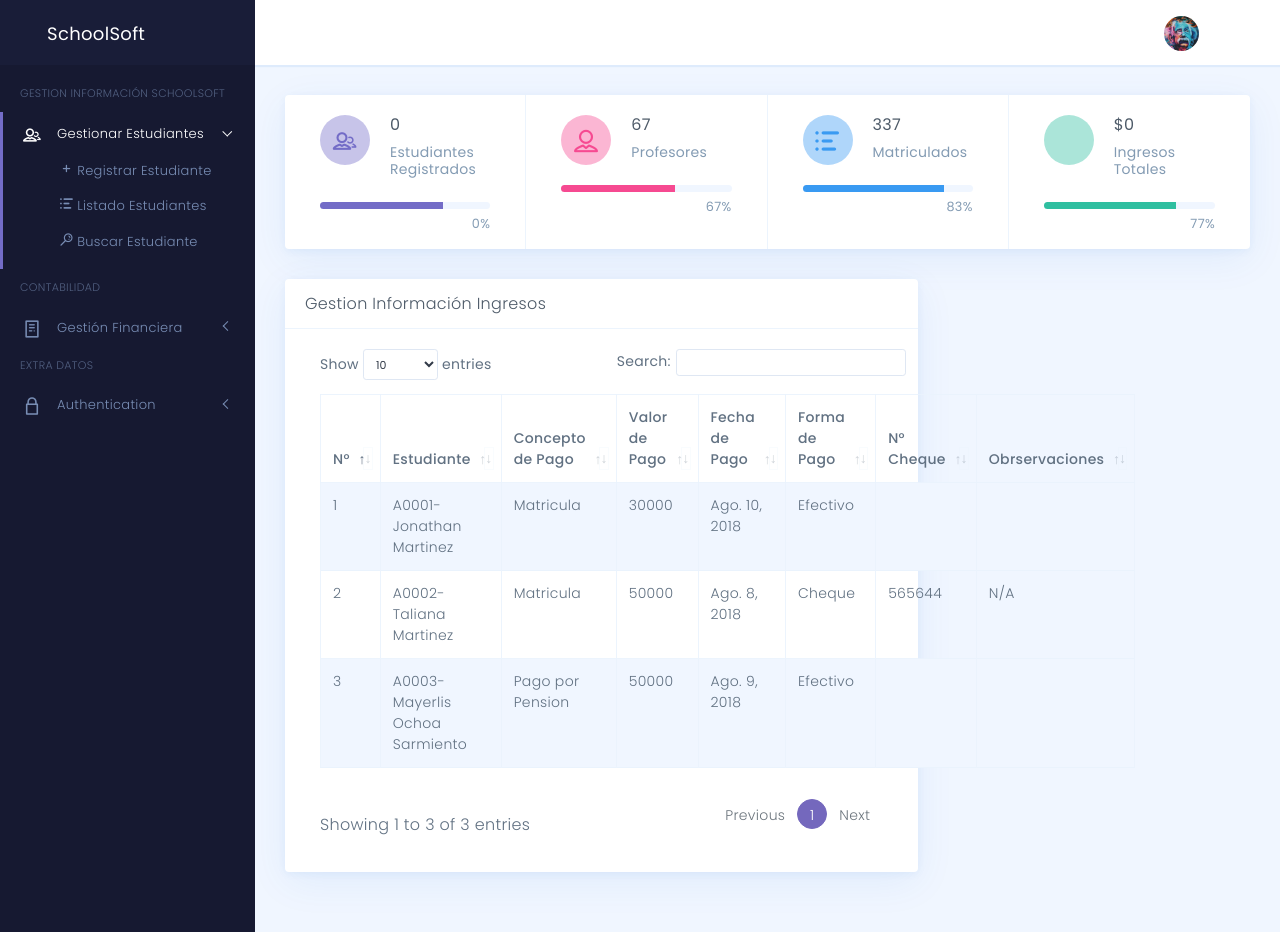
After one commit to Tathan1047/SchoolSoft, a Django app: template school/template/finance/list_general_payments.html in a window 1280 px wide. The commit adds this page. Run offline with Django 3.2, Linux system fonts and the light colour scheme; the template is opened without the code that fills it: values that come from a table or form of the project are taken from there, others are empty; data comes from the database, SQL or seed files in the repository; both versions use the stored data as it was after the commit; parts of the project's set-up code (start-up, migrations or seed data) failed here and were passed over; some libraries are stand-ins or nearby versions; some web fonts are replaced.

Commit message:
Add Table payments and templates Finance

```diff
--- a/school/apps/student/models.py
+++ b/school/apps/student/models.py
@@ -1,3 +1,6 @@
+import random
+import string
+
 from django.db import models
 
 #Modelo tipo de documentos
@@ -20,9 +23,10 @@
     def __str__(self):
         return self.paymentsconcepts
 
+
 #Modelo Estudiantes
 class Student (models.Model):
-    code_student= models.CharField(max_length=10, primary_key= True, unique= True)
+    code_student= models.AutoField(max_length=9, primary_key= True, unique= True)
     name_student=models.CharField(max_length=50)
     lastname_student=models.CharField(max_length=50)
     document_type = models.ForeignKey(Documenttype, on_delete=models.CASCADE)
@@ -36,8 +40,11 @@
     cellphone_number=models.CharField(max_length=40)
     register_date=models.DateField()
 
+    def code_studen_format(self):
+        return 'A'+ str(self.code_student).zfill(4)
+
     def __str__(self):
-        return (self.code_student+ '-' + self.name_student + ' ' +  self.lastname_student)
+        return (str(self.code_studen_format())+ '-' + self.name_student + ' ' +  self.lastname_student)
 
 #Modelo Pagos
 class Payments (models.Model):
--- a/school/apps/student/urls.py
+++ b/school/apps/student/urls.py
@@ -1,10 +1,12 @@
 from django.conf.urls import url
-from apps.student.views import InicioTemplateView, RegisterpaymentsCreateView, StudentListView, RegisterstudentCreateView
+from apps.student.views import InicioTemplateView, RegisterpaymentsCreateView, StudentListView, RegisterstudentCreateView, ListpaymentsView
 
 
 urlpatterns = [
     url(r'^$', InicioTemplateView.as_view(), name="inicio"),
     url(r'^registerpayments/$', RegisterpaymentsCreateView.as_view(), name="registerpayments"),
     url(r'^liststudents/$', StudentListView.as_view(), name="liststudents"),
-    url(r'^registerstudent/$', RegisterstudentCreateView.as_view(), name="registerstudent")
+    url(r'^registerstudent/$', RegisterstudentCreateView.as_view(), name="registerstudent"),
+    url(r'^listpayments/$', ListpaymentsView.as_view(), name="listpayments")
+
 ]
--- a/school/school/urls.py
+++ b/school/school/urls.py
@@ -19,5 +19,6 @@
 urlpatterns = [
     url(r'^admin/', admin.site.urls),
     url(r'^', include('apps.student.urls', namespace='student')),
+    url(r'^', include('apps.student.urls', namespace='finance'))
 
 ]
--- a/school/template/base.html
+++ b/school/template/base.html
@@ -6,7 +6,7 @@
 	<meta charset="UTF-8">
 	<meta name="viewport" content="width=device-width, initial-scale=1.0">
 	<meta http-equiv="X-UA-Compatible" content="ie=edge">
-	<title>{% block title %}School Soft | Dashboard{% endblock %}</title>
+	<title>{% block title %}SchoolSoft | Dashboard{% endblock %}</title>
 
 
 	<!-- ================== GOOGLE FONTS ==================-->
@@ -85,8 +85,8 @@
 						<li class="nav-dropdown">
 							<a class="has-arrow" href="#" aria-expanded="false"><i class="icon dripicons-document"></i><span>Gestión Financiera</span></a>
 							<ul class="collapse nav-sub" aria-expanded="false">
-								<li><a href="{% url 'student:registerpayments' %}"><i class="icon dripicons-plus"></i><span>&nbsp;Registrar Ingresos</span></a></li>
-								<li><a href="auth.register.html"><span>Register</span></a></li>
+								<li><a href="{% url 'finance:registerpayments' %}"><i class="icon dripicons-plus"></i><span>&nbsp;Registrar Ingresos</span></a></li>
+								<li><a href="{% url 'finance:listpayments' %}"><i class="icon dripicons-list"></i><span> Listado General Ingresos</span></a></li>
 								<li><a href="auth.forgot-password.html"><span>Forgot Password</span></a></li>
 							</ul>
 						</li>
@@ -240,7 +240,7 @@
 											<div class="icon-rounded icon-rounded-success float-left m-r-20">
 												<i class="la la-dollar f-w-600"></i>
 											</div>
-											<h5 class="card-title m-b-5 prepend-currency counter" data-count="37873">0</h5>
+											<h5 class="card-title m-b-5 prepend-currency counter" data-count="{{ sum_income }}">0</h5>
 											<h6 class="text-muted m-t-10">
 												Ingresos Totales
 											</h6>
@@ -297,7 +297,7 @@
 <script src="{% static '/assets/js/cards/counter-group.js'%}"></script>
 <script src="{% static '/assets/js/cards/recent-transactions.js'%}"></script>
 <script src="{% static '/assets/js/cards/monthly-budget.js'%}"></script>
-<script src="{% static 'assets/js/cards/users-chart.js'%}"></script>
+<script src="{% static '/assets/js/cards/users-chart.js'%}"></script>
 <script src="{% static '/assets/js/cards/bounce-rate-chart.js'%}"></script>
 <script src="{% static '/assets/js/cards/session-duration-chart.js'%}"></script>
 
@@ -311,9 +311,11 @@
 <script src="{% static '/assets/vendor/flot.curvedlines/curvedLines.js'%}"></script>
 <script src="{% static '/assets/vendor/datatables.net/js/jquery.dataTables.js'%}"></script>
 <script src="{% static '/assets/vendor/datatables.net-bs4/js/dataTables.bootstrap4.js'%}"></script>
+<script src="{% static '/assets/js/components/datatables-init.js' %}"></script>
+<script src="{% static '/assets/js/components/horizontal-wizard-init.js'%}"></script>
+<script src="{% static '/assets/vendor/jquery-validation/jquery.validate.min.js'%}"></script>
 
-<script src="{% static '/assets/js/global/app.js' %}"></script>
-<script src="{% static '/assets/js/components/datatables-init.js' %}"></script>
+
 <script> (function(i, s, o, g, r, a, m) {
 i['GoogleAnalyticsObject'] = r;
 i[r] = i[r] || function() {
--- /dev/null
+++ b/school/template/finance/list_general_payments.html
@@ -0,0 +1,33 @@
+{% extends "base.html" %}
+{% block title %}Lista Ingresos| Finanaciera {% endblock %}
+{% block TitleForm %}Gestion Información Ingresos{% endblock %}
+{% block content %}
+<table id="bs4-table" class="table table-striped table-bordered" style="width:100%">
+            <thead>
+            <tr>
+                <th>N°</th>
+                <th>Estudiante</th>
+                <th>Concepto de Pago</th>
+                <th>Valor de Pago</th>
+                <th>Fecha de Pago</th>
+                <th>Forma de Pago</th>
+                <th>N° Cheque</th>
+                <th>Obrservaciones</th>
+            </tr>
+            </thead>
+            <tbody>
+            {% for payment in payments %}
+                <tr>
+                    <td>{{ forloop.counter }}</td>
+                    <td>{{ payment.code_student }}</td>
+                    <td>{{ payment.paymentsconcepts}}</td>
+                    <td>{{ payment.valuepayments }}</td>
+                    <td>{{ payment.datepayment }}</td>
+                    <td>{{ payment.paymentmethod }}</td>
+                    <td>{{ payment.checknumber }}</td>
+                    <td>{{ payment.observations }}</td>
+                </tr>
+            {% endfor %}
+            </tbody>
+        </table>
+{% endblock %}
--- a/school/template/student/list_students.html
+++ b/school/template/student/list_students.html
@@ -19,7 +19,7 @@
             {% for student in students %}
                 <tr>
                     <td>{{ forloop.counter }}</td>
-                    <td>{{ student.code_student }}</td>
+                    <td>{{ student.code_studen_format }}</td>
                     <td>{{ student.name_student }}  {{ student.lastname_student }}</td>
                     <td>{{ student.number_document }}</td>
                     <td>{{ student.address }}</td>
```
Also changed, not shown: school/apps/student/views.py (+8 -2 lines), school/template/student/registerstudent.html (+14 -9 lines), school/apps/student/migrations/0001_initial.py, school/apps/student/migrations/0002_auto_20180811_0418.py, school/db.sqlite3, school/template/finance/registerpayments.html (renamed from school/template/student/registerpayments.html).
